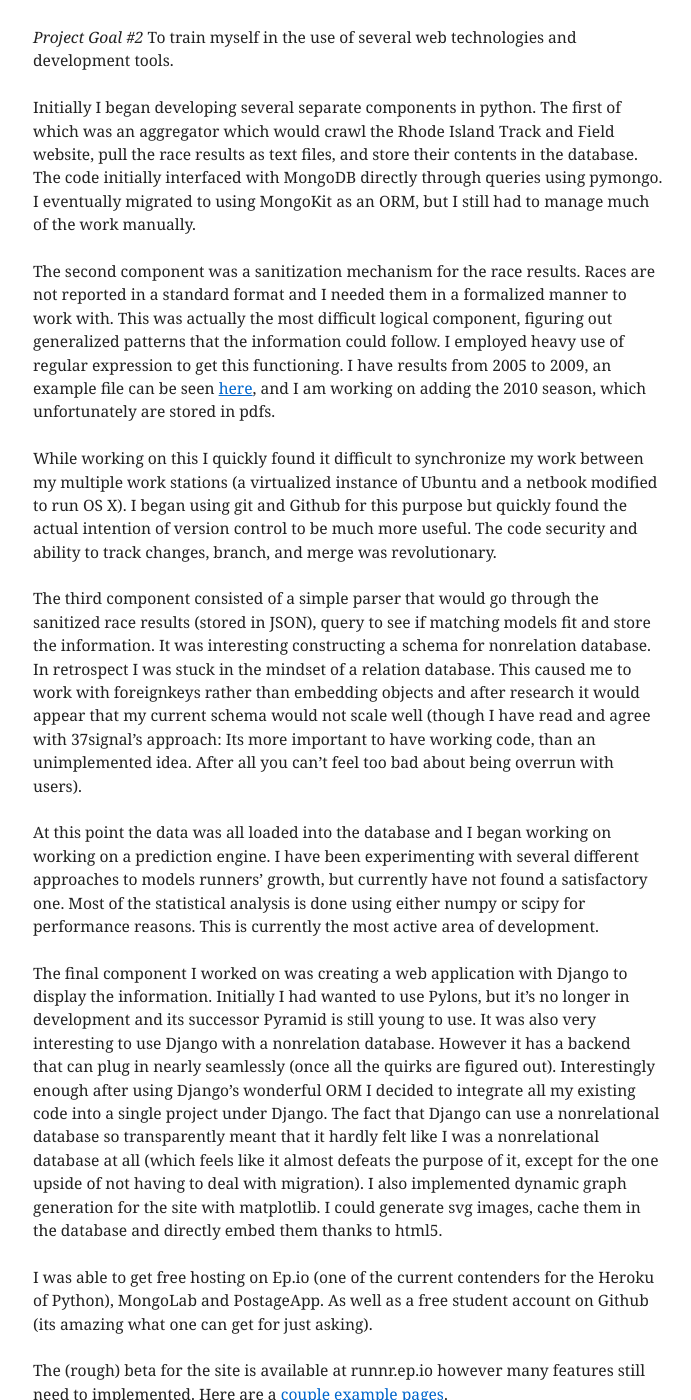
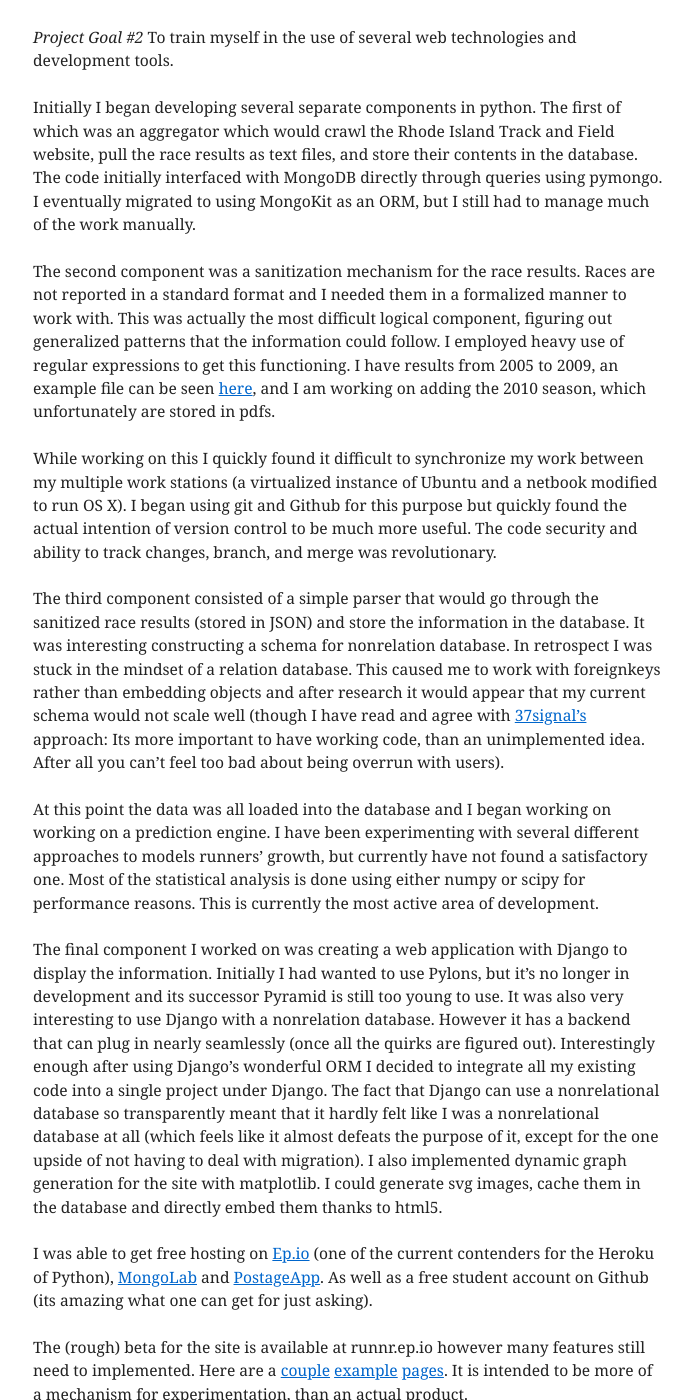
Before and after one commit to ciferkey/ciferkey.github.com, a Jekyll site: the page built from _posts/2011-05-04-Personal_Project.markdown, in a window 1280 px wide and 1400 px high, scrolled down 450 px. Shown: the whole window, without its empty margins (292-983 px from the left). Built offline with Jekyll 4.4.1, drawn with Linux system fonts in a browser that asks for light colours; comment, search, counter and statistics services are not loaded; some of the changed text lies outside the part shown.

Commit message:
more spell checking

```diff
--- a/_posts/2011-05-04-Personal_Project.markdown
+++ b/_posts/2011-05-04-Personal_Project.markdown
@@ -9,7 +9,7 @@
 ---
 **Ingress**
 
-I was in Cancun, on vacation, in the middle of sixth grade.  Rather than sit idle and soak up the sun I bought my first programming book and dove in.  Since then I have been a voracious reader when it comes to may area of okatu: computer science.  The following is a brief overview of a personal project I have been working on, that I indent to demonstrate abilities I have accrued so far.
+I was in Cancun, on vacation, in the middle of sixth grade.  Rather than sit idle and soak up the sun I bought my first programming book and dove in.  Since then I have been a voracious reader when it comes to may area of okatu: computer science.  The following is a brief overview of a personal project I have been working on, that I intend to demonstrate some of the abilities I have accrued so far.
 
 **Case Study**
 
@@ -19,19 +19,19 @@
 
 Initially I began developing several separate components in python.  The first of which was an aggregator which would crawl the Rhode Island Track and Field website, pull the race results as text files, and store their contents in the database. The code initially interfaced with MongoDB directly through queries using pymongo.  I eventually migrated to using MongoKit as an ORM, but I still had to manage much of the work manually.
 
-The second component was a sanitization mechanism for the race results.  Races are not reported in a standard format and I needed them in a formalized manner to work with.  This was actually the most difficult logical component, figuring out generalized patterns that the information could follow.  I employed heavy use of regular expression to get this functioning.  I have results from 2005 to 2009, an example file can be seen [here](http://ritca.com/results/2009-2010/Cross-Country/Boys/2009-11-08.State%20Championship.txt), and I am working on adding the 2010 season, which unfortunately are stored in pdfs.
+The second component was a sanitization mechanism for the race results.  Races are not reported in a standard format and I needed them in a formalized manner to work with.  This was actually the most difficult logical component, figuring out generalized patterns that the information could follow.  I employed heavy use of regular expressions to get this functioning.  I have results from 2005 to 2009, an example file can be seen [here](http://ritca.com/results/2009-2010/Cross-Country/Boys/2009-11-08.State%20Championship.txt), and I am working on adding the 2010 season, which unfortunately are stored in pdfs.
 
 While working on this I quickly found it difficult to synchronize my work between my multiple work stations (a virtualized instance of Ubuntu and a netbook modified to run OS X).  I began using git and Github for this purpose but quickly found the actual intention of version control to be much more useful.  The code security and ability to track changes, branch, and merge was revolutionary.
 
-The third component consisted of a simple parser that would go through the sanitized race results (stored in JSON), query to see if matching models fit and store the information.  It was interesting constructing a schema for nonrelation database. In retrospect I was stuck in the mindset of a relation database.  This caused me to work with foreignkeys rather than embedding objects and after research it would appear that my current schema would not scale well (though I have read and agree with 37signal’s approach: Its more important to have working code, than an unimplemented idea. After all you can't feel too bad about being overrun with users).
+The third component consisted of a simple parser that would go through the sanitized race results (stored in JSON) and store the information in the database.  It was interesting constructing a schema for nonrelation database. In retrospect I was stuck in the mindset of a relation database.  This caused me to work with foreignkeys rather than embedding objects and after research it would appear that my current schema would not scale well (though I have read and agree with [37signal’s](http://gettingreal.37signals.com/ch04_Its_a_Problem_When_Its_a_Problem.php) approach: Its more important to have working code, than an unimplemented idea. After all you can't feel too bad about being overrun with users).
 
 At this point the data was all loaded into the database and I began working on working on a prediction engine.  I have been experimenting with several different approaches to models runners’ growth, but currently have not found a satisfactory one. Most of the statistical analysis is done using either numpy or scipy for performance reasons. This is currently the most active area of development.
 
-The final component I worked on was creating a web application with Django to display the information. Initially I had wanted to use Pylons, but it’s no longer in development and its successor Pyramid is still young to use.  It was also very interesting to use Django with a nonrelation database.  However it has a backend that can plug in nearly seamlessly (once all the quirks are figured out). Interestingly enough after using Django's wonderful ORM I decided to integrate all my existing code into a single project under Django. The fact that Django can use a nonrelational database so transparently meant that it hardly felt like I was a nonrelational database at all (which feels like it almost defeats the purpose of it, except for the one upside of not having to deal with migration). I also implemented dynamic graph generation for the site with matplotlib.  I could generate svg images, cache them in the database and directly embed them thanks to html5.
+The final component I worked on was creating a web application with Django to display the information. Initially I had wanted to use Pylons, but it’s no longer in development and its successor Pyramid is still too young to use.  It was also very interesting to use Django with a nonrelation database.  However it has a backend that can plug in nearly seamlessly (once all the quirks are figured out). Interestingly enough after using Django's wonderful ORM I decided to integrate all my existing code into a single project under Django. The fact that Django can use a nonrelational database so transparently meant that it hardly felt like I was a nonrelational database at all (which feels like it almost defeats the purpose of it, except for the one upside of not having to deal with migration). I also implemented dynamic graph generation for the site with matplotlib.  I could generate svg images, cache them in the database and directly embed them thanks to html5.
 
-I was able to get free hosting on Ep.io (one of the current contenders for the Heroku of Python),  MongoLab and PostageApp. As well as a free student account on Github (its amazing what one can get for just asking).
+I was able to get free hosting on [Ep.io](http://www.ep.io/) (one of the current contenders for the Heroku of Python),  [MongoLab](https://mongolab.com/) and [PostageApp](http://postageapp.com/). As well as a free student account on Github (its amazing what one can get for just asking).
 
-The (rough) beta for the site is available at runnr.ep.io however many features still need to implemented. Here are a [couple](http://runnr.ep.io/) [example](http://runnr.ep.io/runner/2011/Matt/Brunelle/) [pages](http://runnr.ep.io/race/2008/11/02/State%20Championship).
+The (rough) beta for the site is available at runnr.ep.io however many features still need to implemented. Here are a [couple](http://runnr.ep.io/) [example](http://runnr.ep.io/runner/2011/Matt/Brunelle/) [pages](http://runnr.ep.io/race/2008/11/02/State%20Championship).  It is intended to be more of a mechanism for experimentation, than an actual product.
 
 **What's Next**
 
```
